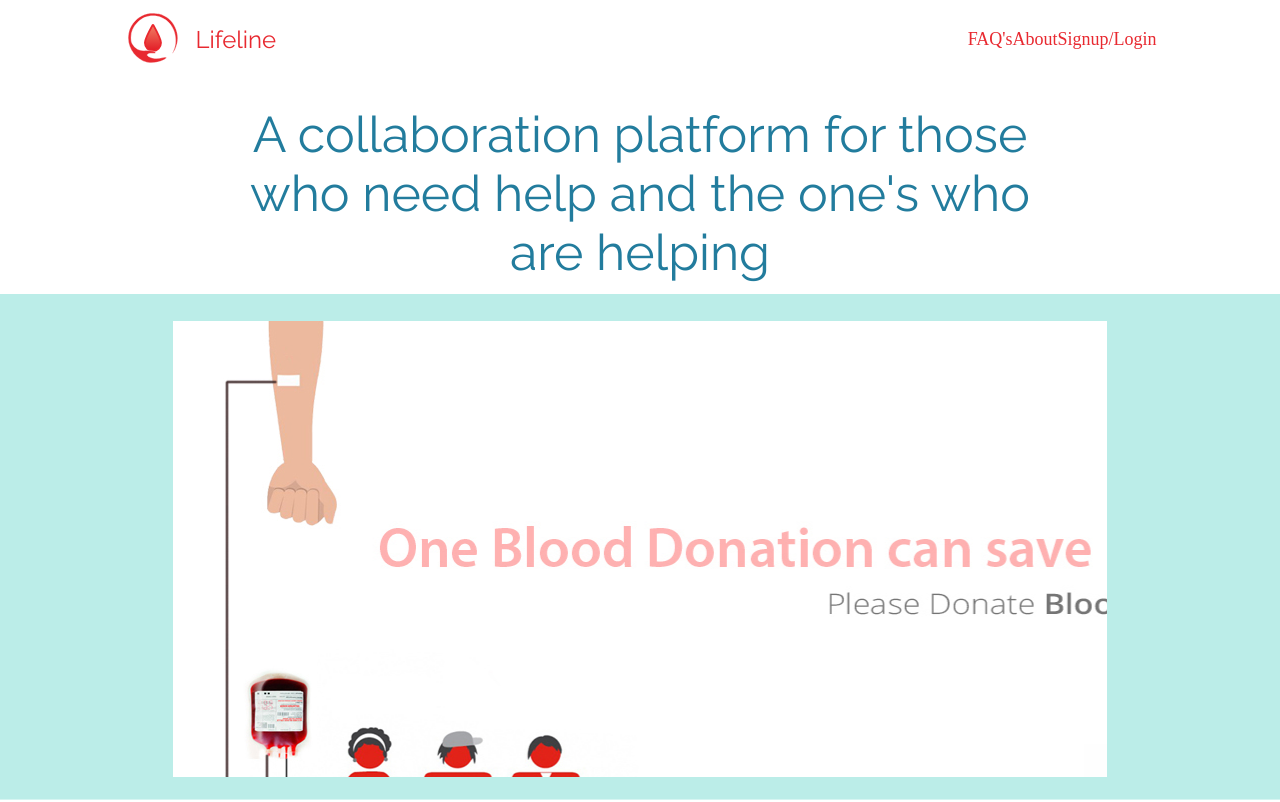
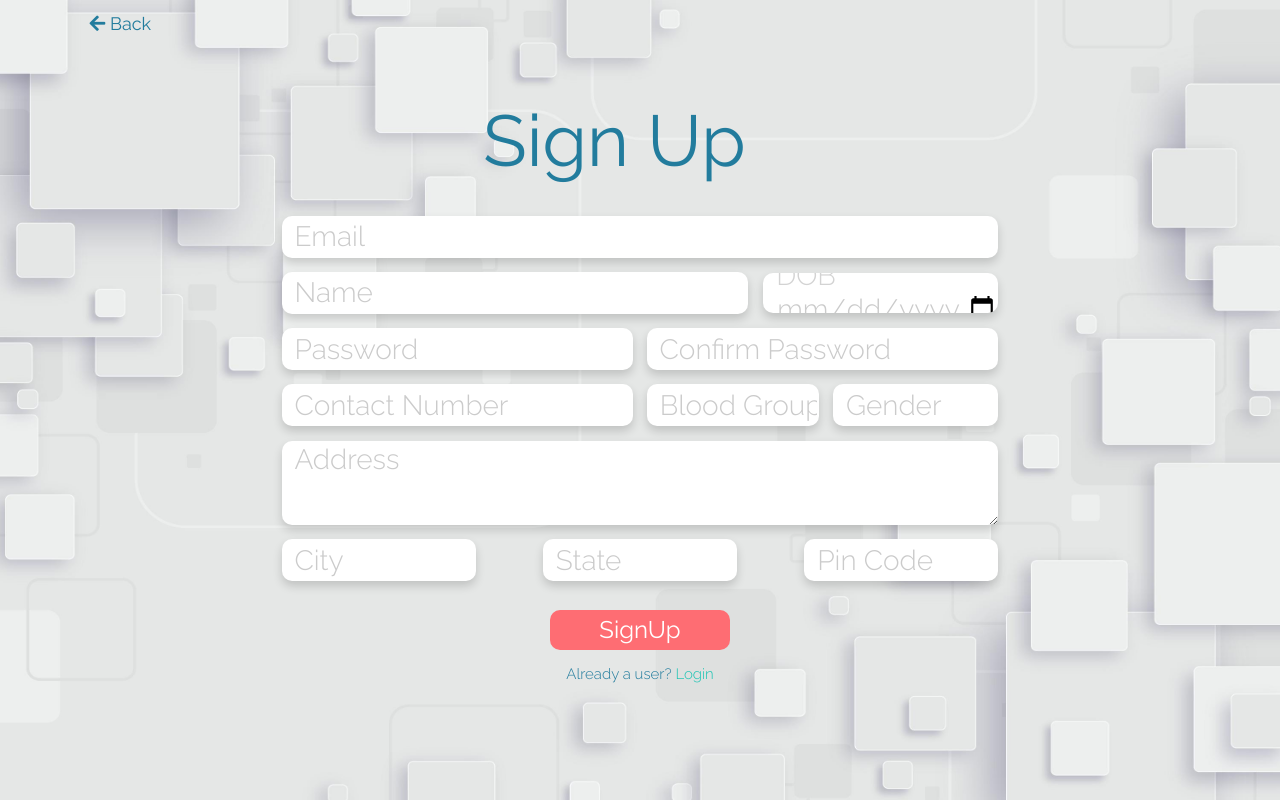
Before and after one commit to neelesh17/blood-bank-management, a React (Create React App) app: page / in a window 1280 px wide. Shown: the top 802 px of the page. Built offline with nearby package versions, Linux system fonts and the light colour scheme; a web font is replaced by a local one.

Commit message:
added signup page

```diff
--- a/src/App.js
+++ b/src/App.js
@@ -2,13 +2,15 @@ import React from 'react';
 import Footer from './components/footer';
 import LandingPage from './components/landingPage';
 import NavBar from './components/navbar';
+import SignUp from './components/signup';
 
 function App() {
   return (
     <div className="App">
-      <NavBar />
+      {/* <NavBar />
       <LandingPage />
-      <Footer />
+      <Footer /> */}
+      <SignUp />
     </div>
   );
 }
--- a/src/components/landingPage/landingPage.css
+++ b/src/components/landingPage/landingPage.css
@@ -6,11 +6,12 @@
 .mainPage .backgroundContainer{
     position: absolute;
     bottom: 0px;
+    left: -22%;
     height: 63.2vh;
-    width: 100%;
-    transform: matrix(-1, 0, 0, -1, 0, 0);
-    background: #17C3B2 0% 0% no-repeat padding-box;
-    opacity: 0.29;
+    width: 121vw;
+    overflow: hidden;
+    background: url('../../assets/Path\ 5.svg') 0% 0% no-repeat padding-box;
+    opacity: 1;
     z-index: -1;
 }
 
--- /dev/null
+++ b/src/components/signup/index.jsx
@@ -0,0 +1,43 @@
+import React from 'react';
+import image from "../../assets/image3.jpg";
+import './signup.css';
+
+const SignUp = () => {
+    return (
+        <div className="signupContainer">
+            <div className="signupImageContainer"><img src={image} alt="background" /></div>
+            <div className="backButton"><a href="/"><i class="fas fa-arrow-left"></i> Back</a></div>
+            <div className="signupHeader">Sign Up</div>
+            <form className="signupForm">
+                <div>
+                    <input style={{width:"100%"}} type="text" placeholder="Email" name="email" required/>
+                </div>
+                <div>
+                    <input style={{width:"63%"}} type="text" placeholder="Name" name="name" required/>
+                    <input style={{width:"31%"}} type="date" onChange={(e) =>e.target.className=(e.target.value!==''?'has-value':'')} placeholder="DOB" name="dob" required/>
+                </div>
+                <div>
+                    <input style={{width:"47%"}} type="password" placeholder="Password" name="password" required/>
+                    <input style={{width:"47%"}} type="password" placeholder="Confirm Password" name="confirmPassword" required/>
+                </div>
+                <div>
+                    <input style={{width:"47%"}} type="number" placeholder="Contact Number" name="contactNumber" required/>
+                    <input style={{width:"22%"}} type="text" placeholder="Blood Group"name="bloodGroup" required/>
+                    <input style={{width:"21%"}} type="text" placeholder="Gender" name="gender" required/>
+                </div>
+                <div>
+                    <textarea style={{width:"100%", height:"10vh"}} name="address" placeholder="Address" maxLength="250" minLength="20"></textarea>
+                </div>
+                <div>
+                    <input style={{width:"25%"}} type="text" placeholder="City" name="city" required/>
+                    <input style={{width:"25%"}} type="text" placeholder="State"name="state" required/>
+                    <input style={{width:"25%"}} type="number" placeholder="Pin Code" name="pinCode" required/>
+                </div>
+                <button type="submit" className="signUpButton">SignUp</button>
+                <p>Already a user? <a href="/login">Login</a></p>
+            </form>
+        </div>
+     );
+}
+
+export default SignUp;
--- /dev/null
+++ b/src/components/signup/signup.css
@@ -0,0 +1,87 @@
+.signupContainer img{
+    position: absolute;
+    top: 0;
+    left: 0;
+    height: 100vh;
+    width: 100vw;
+    z-index: -1;
+}
+
+.signupContainer .backButton{
+    color: #227C9D;
+    font: normal normal normal 18px Raleway;
+    margin-top: 1%;
+    margin-left: 7%;
+    cursor: pointer;
+}
+.signupContainer .backButton a{
+    text-decoration: none;
+    color: inherit;
+}
+.signupContainer .signupHeader{
+    text-align: center;
+    font: normal normal normal 72px Raleway;
+    margin-top: 5%;
+    margin-right: 4%;
+    color: #227C9D;
+    opacity: 1;
+}
+.signupContainer .signupForm{
+    width: 56%;
+    display: flex;
+    flex-direction: column;
+    align-items: center;
+    margin: 2% auto;
+}
+.signupContainer .signupForm div{
+    display: flex;
+    width: 100%;
+    justify-content: space-between;
+    align-items: center;
+}
+.signupContainer .signupForm input, .signupContainer .signupForm textarea{
+    height: 5vh;
+    box-shadow: 0px 5px 10px #00000029;
+    background: #FFFFFF 0% 0% no-repeat padding-box;
+    font: normal normal 300 28px Raleway;
+    letter-spacing: 0px;
+    color: #CBCBCB;
+    border-radius: 10px;
+    border: none;
+    margin: 1% 0;
+    padding-left: 1vw;
+}
+.signupContainer .signupForm input::placeholder, .signupContainer .signupForm textarea::placeholder{
+    color: #CBCBCB;
+}
+input[type="date"]:not(.has-value):before{
+    color: lightgray;
+    content: attr(placeholder);
+    margin-right: 1vw;
+}
+
+.signupContainer .signupForm .signUpButton{
+    width: 25%;
+    height: 5vh;
+    border: none;
+    background: #FE6D73 0% 0% no-repeat padding-box;
+    border-radius: 10px;
+    opacity: 1;
+    text-align: center;
+    font: normal normal normal 24px Raleway;
+    letter-spacing: 0px;
+    color: #FFFFFF;
+    margin-top: 3%;
+    cursor: pointer;
+}
+
+.signupContainer .signupForm p{
+    font: normal normal 300 15px Raleway;
+    letter-spacing: 0px;
+    color: #227C9D;
+}
+
+.signupContainer .signupForm p a{
+    text-decoration: none;
+    color: #17C3B2;
+}
--- a/src/index.css
+++ b/src/index.css
@@ -18,3 +18,6 @@ code {
   font-family: source-code-pro, Menlo, Monaco, Consolas, 'Courier New',
     monospace;
 }
+input:focus, textarea:focus{
+  outline: none;
+}
```
Also changed, not shown: src/assets/Path 5.svg (added), src/assets/image3.jpg (added).
